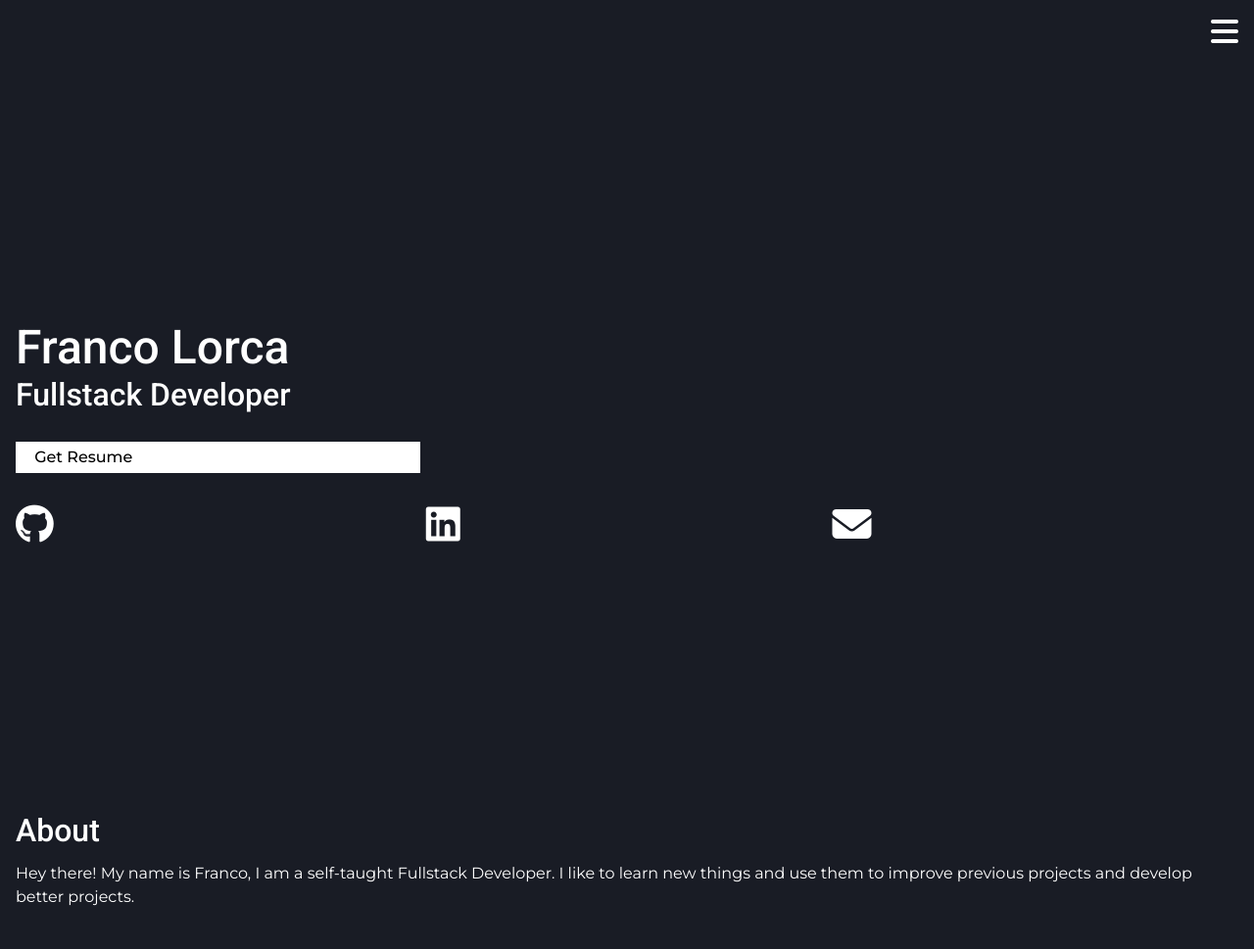
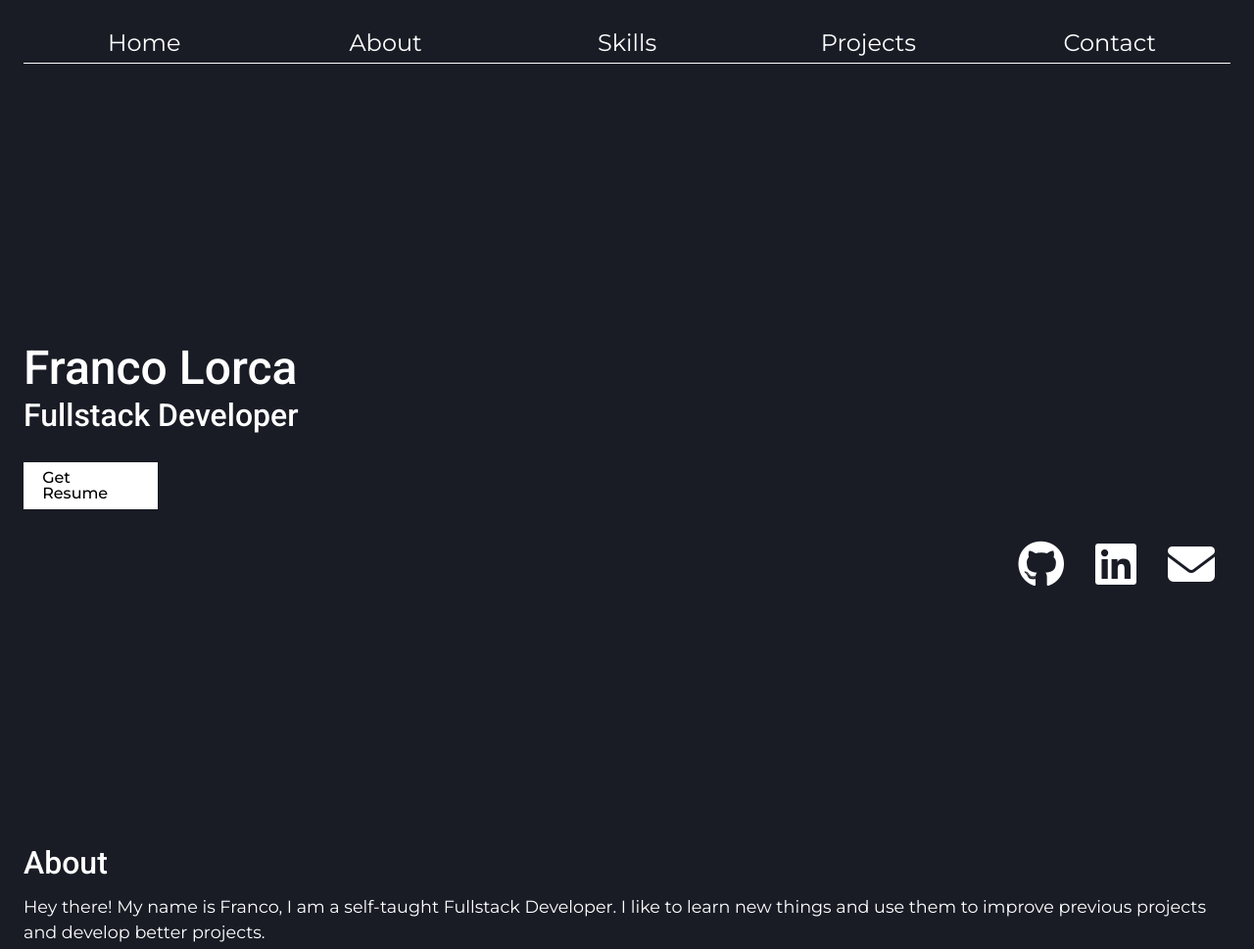
Before and after one commit to FrancoGL/ONE-Challenge-Portfolio, a plain HTML site: page index.html in a window 1280 px wide. Shown: the top 969 px of the page at 98% size. Drawn offline with Linux system fonts and the light colour scheme.

Commit message:
update: added media queries for tablet and desktop displays

```diff
--- /dev/null
+++ b/assets/sass/_desktop.scss
@@ -0,0 +1,48 @@
+@media screen and (min-width: 1024px) {
+  .header {
+    .nav {
+      .bars {
+        .fa-bars {
+          display: none;
+        }
+      }
+
+      .nav__options {
+        position: static;
+        flex-flow: row nowrap;
+      }
+    }
+  }
+
+  .main {
+    .intro {
+      .intro__resume {
+        width: 8%;
+      }
+    }
+
+    .about {
+      margin-bottom: 2rem;
+      .description {
+        font-size: 1.1rem;
+      }
+    }
+  }
+
+  .skills {
+    .skills__list {
+      margin-top: 2.5rem;
+      .skill__item {
+        width: 7%;
+      }
+    }
+  }
+
+  .container__card {
+    margin-top: 2.5rem;
+    flex-flow: row wrap;
+    .card {
+      width: 45%;
+    }
+  }
+}
--- a/assets/sass/_footer.scss
+++ b/assets/sass/_footer.scss
@@ -1,6 +1,7 @@
 .footer {
   grid-area: footer;
   grid-column: 1 / 2;
-  grid-row: 6 / 6;
+  grid-row: 3 / 4;
+  margin: 0 0 2rem 0;
   text-align: center;
 }
--- a/assets/sass/_header.scss
+++ b/assets/sass/_header.scss
@@ -4,6 +4,8 @@
   position: sticky;
   top: 0;
   grid-area: header;
+  grid-column: 1 / 2;
+  grid-row: 1 / 2;
   background-color: variables.$background-color;
 
   .nav {
--- a/assets/sass/_main.scss
+++ b/assets/sass/_main.scss
@@ -7,14 +7,15 @@
 .main {
   padding: 1rem;
   grid-area: main;
+  grid-column: 1 / 2;
+  grid-row: 2 / 3;
   display: grid;
   grid-template-areas:
     "intro"
     "about"
     "skills"
-    "projects"
-    "contact";
+    "projects";
   grid-template-columns: auto;
-  grid-template-rows: 1fr repeat(6, auto);
+  grid-template-rows: 1fr repeat(4, auto);
   gap: 2rem;
 }
--- a/assets/sass/_projects.scss
+++ b/assets/sass/_projects.scss
@@ -11,10 +11,10 @@
 
   .card {
     padding-bottom: 1rem;
-
     display: flex;
     flex-flow: column nowrap;
     align-items: center;
+    justify-content: center;
     margin-bottom: 1rem;
     border-radius: 10px;
     background-color: variables.$card-background-color;
@@ -35,9 +35,11 @@
       display: flex;
       flex-flow: row nowrap;
       justify-content: space-around;
-    }
 
       .links__item {
+        display: flex;
+        align-items: center;
+        justify-content: center;
         width: 30%;
         margin-top: 1rem;
         padding: 0.5rem 0.9rem;
@@ -52,3 +54,4 @@
       }
     }
   }
+}
--- /dev/null
+++ b/assets/sass/_tablet.scss
@@ -0,0 +1,43 @@
+@media screen and (min-width: 768px) {
+  .header {
+    .nav {
+      padding: 1.5rem;
+
+      .bars {
+        .fa-bars {
+          font-size: 2.5rem;
+        }
+      }
+
+      .nav__options {
+        .options__item {
+          font-size: 1.5rem;
+        }
+      }
+    }
+  }
+
+  .main {
+    padding: 1.5rem;
+
+    .intro {
+
+      .intro__resume {
+        width: 15%;
+      }
+
+      .links {
+        width: 100%;
+
+        .links__items {
+          justify-content: end;
+
+          .items__link {
+            margin: 0 1rem;
+            font-size: 3rem;
+          }
+        }
+      }
+    }
+  }
+}
--- a/assets/sass/index.scss
+++ b/assets/sass/index.scss
@@ -1,3 +1,5 @@
 @use "general";
 @use "header";
 @use "main";
+@use "tablet";
+@use "desktop";
--- a/index.html
+++ b/index.html
@@ -176,9 +176,7 @@
           </div>
         </div>
       </section>
-      <section class="contact" id="contact">
-        <form action="#" method="post"></form>
-      </section>
+    </main>
     <footer class="footer">
       <div class="attribution">
         <p class="attribution__text">
@@ -192,7 +190,6 @@
         </p>
       </div>
     </footer>
-    </main>
   </body>
   <script src="./assets/js/menu-active.js"></script>
   <script src="./assets/js/hidden-menu.js"></script>
```
Also changed, not shown: assets/css/index.css, 1 other file. Lines whose indentation alone changed are shown as unchanged.
